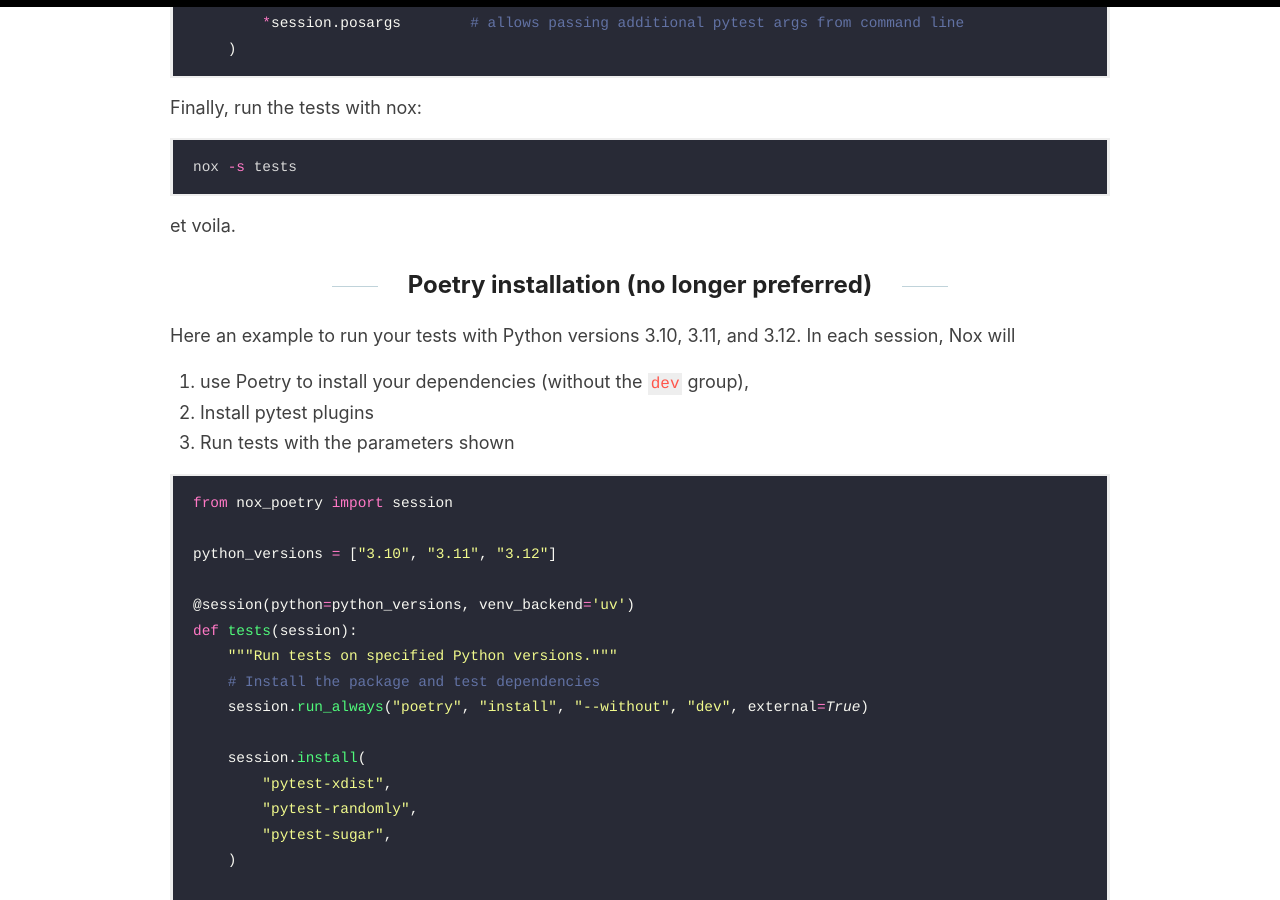
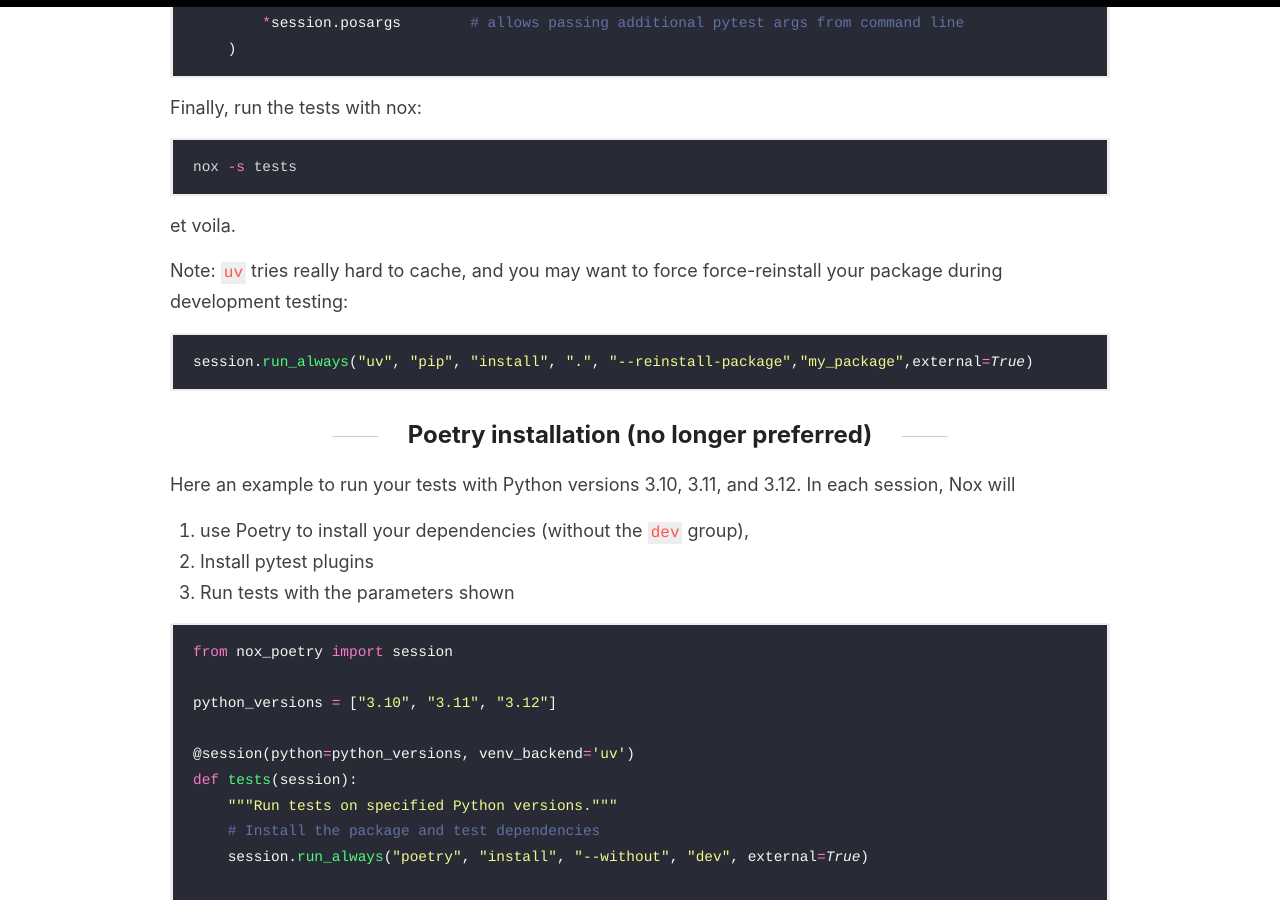
Before and after one commit to kfchou/kfchou.github.io, a Jekyll site: the page built from _posts/2024-11-09-pytest-nox-uv.md, in a window 1280 px wide and 900 px high, scrolled down 4408 px. Built offline with Jekyll 4.4.1, drawn with Linux system fonts in a browser that asks for light colours; comment, search, counter and statistics services are not loaded.

Commit message:
add note about reinstall-package

````diff
--- a/_posts/2024-11-09-pytest-nox-uv.md
+++ b/_posts/2024-11-09-pytest-nox-uv.md
@@ -136,6 +136,11 @@ nox -s tests
 
 et voila.
 
+Note: `uv` tries really hard to cache, and you may want to force force-reinstall your package during development testing:
+```py
+session.run_always("uv", "pip", "install", ".", "--reinstall-package","my_package",external=True)
+```
+
 ## Poetry installation (no longer preferred)
 Here an example to run your tests with Python versions 3.10, 3.11, and 3.12. In each session, Nox will
 1. use Poetry to install your dependencies (without the `dev` group),
````
